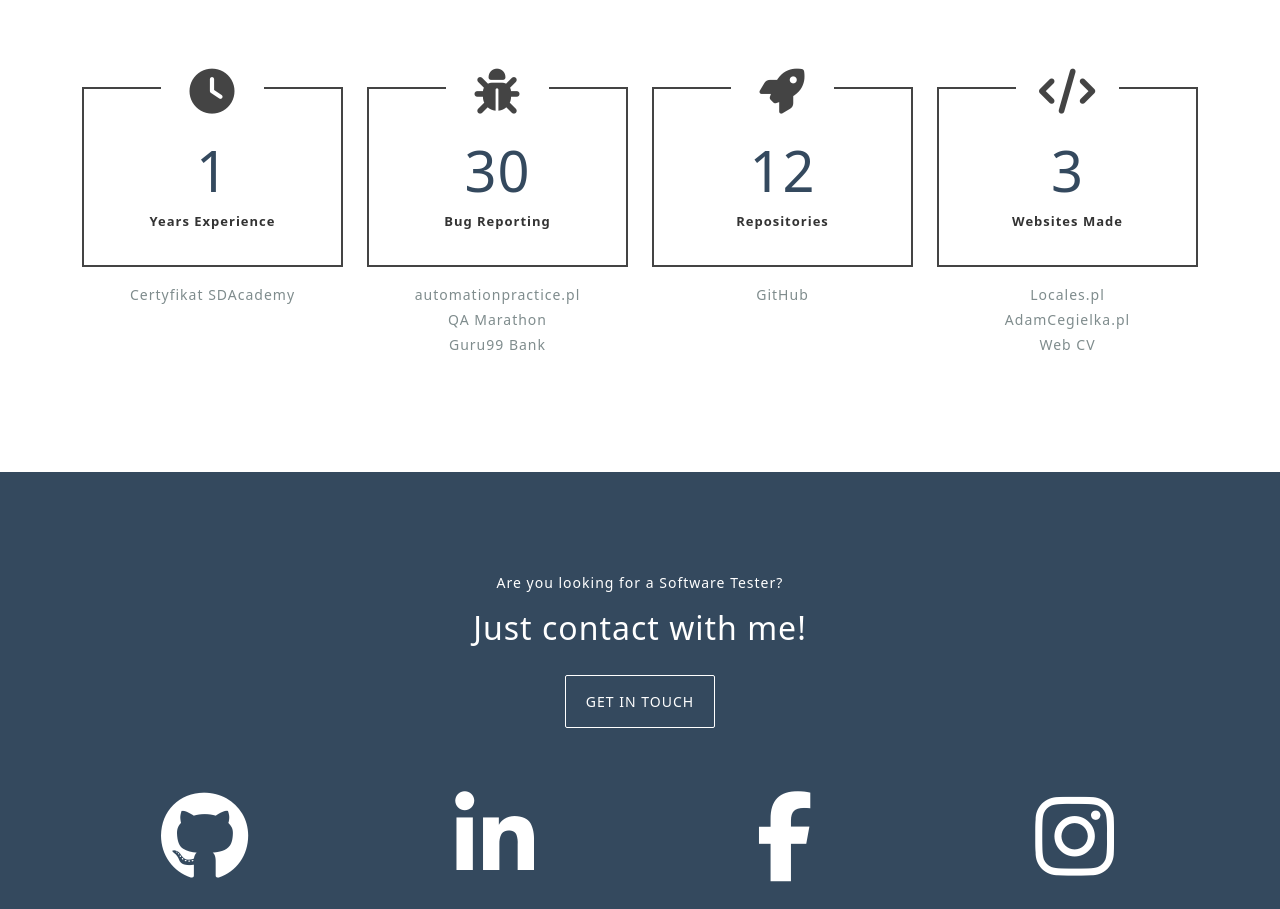
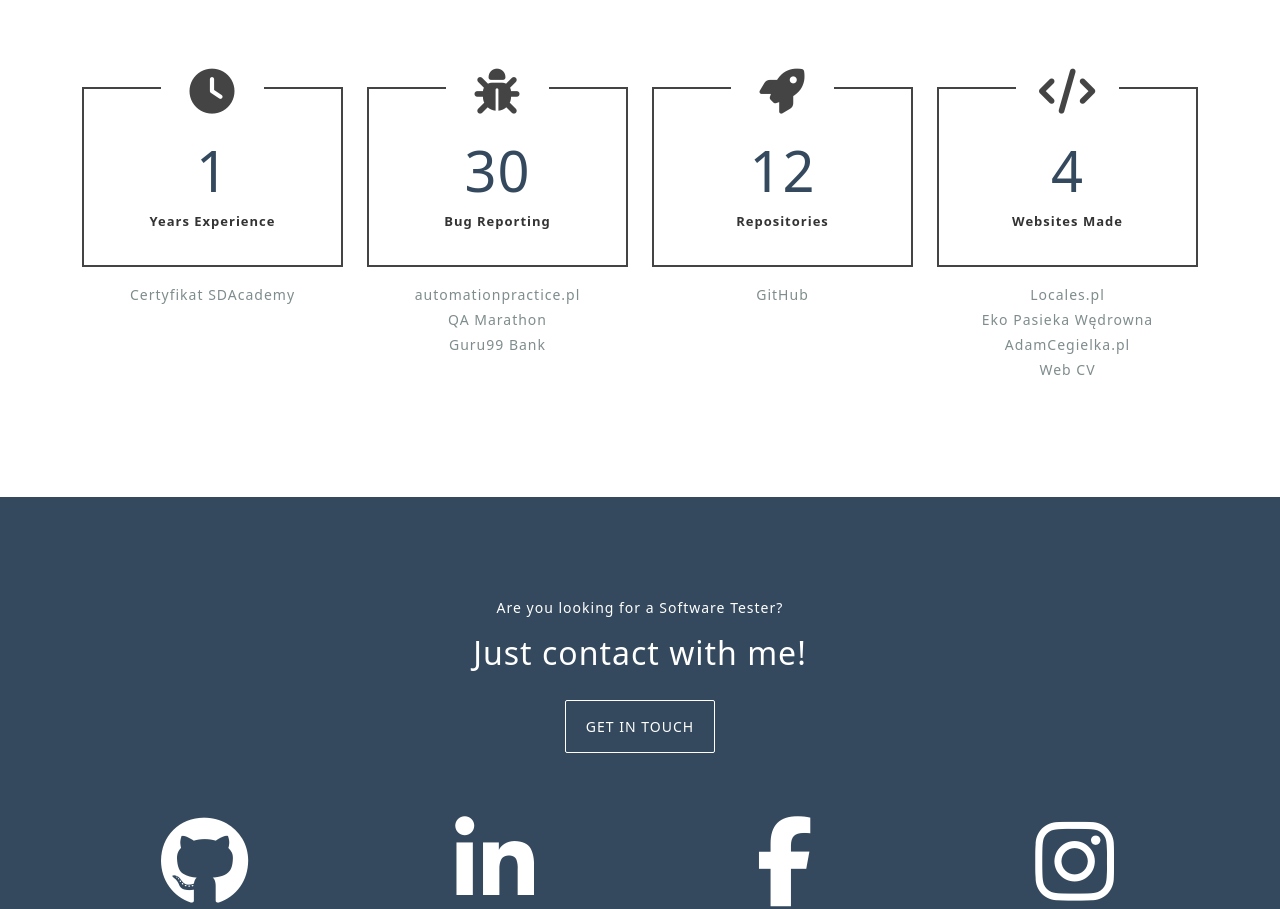
Before and after one commit to adamcegielka/website-html-css-js-adam-cegielka, a website: page index.html in a window 1280 px wide. Shown: the part 2020-2929 px from the top of the page. Drawn offline with nearby package versions, Linux system fonts and the light colour scheme; some packages are replaced by stand-ins of ours; a script that the page names is missing.

Commit message:
feat(html): add new content in `skills`

```diff
--- a/index.html
+++ b/index.html
@@ -280,13 +280,14 @@
                 <i class="fa fa-thin fa-code"></i>
               </div>
               <div class="squareContent">
-                <h2 class="counter">3</h2>
+                <h2 class="counter">4</h2>
                 <h3>Websites Made</h3>
               </div>
             </div>
             <div class="statsList">
               <ul>
                 <li><a href="http://locales.ct8.pl/" target="_blank">Locales.pl</a></li>
+                <li><a href="http://pasieka-komarzeniec.ct8.pl/" target="_blank">Eko Pasieka Wędrowna</a></li>
                 <li><a href="https://adamcegielka.pl/">AdamCegielka.pl</a></li>
                 <li><a href="https://cv-adam-cegielka.netlify.app/" target="_blank">Web CV</a></li>
               </ul>
```
